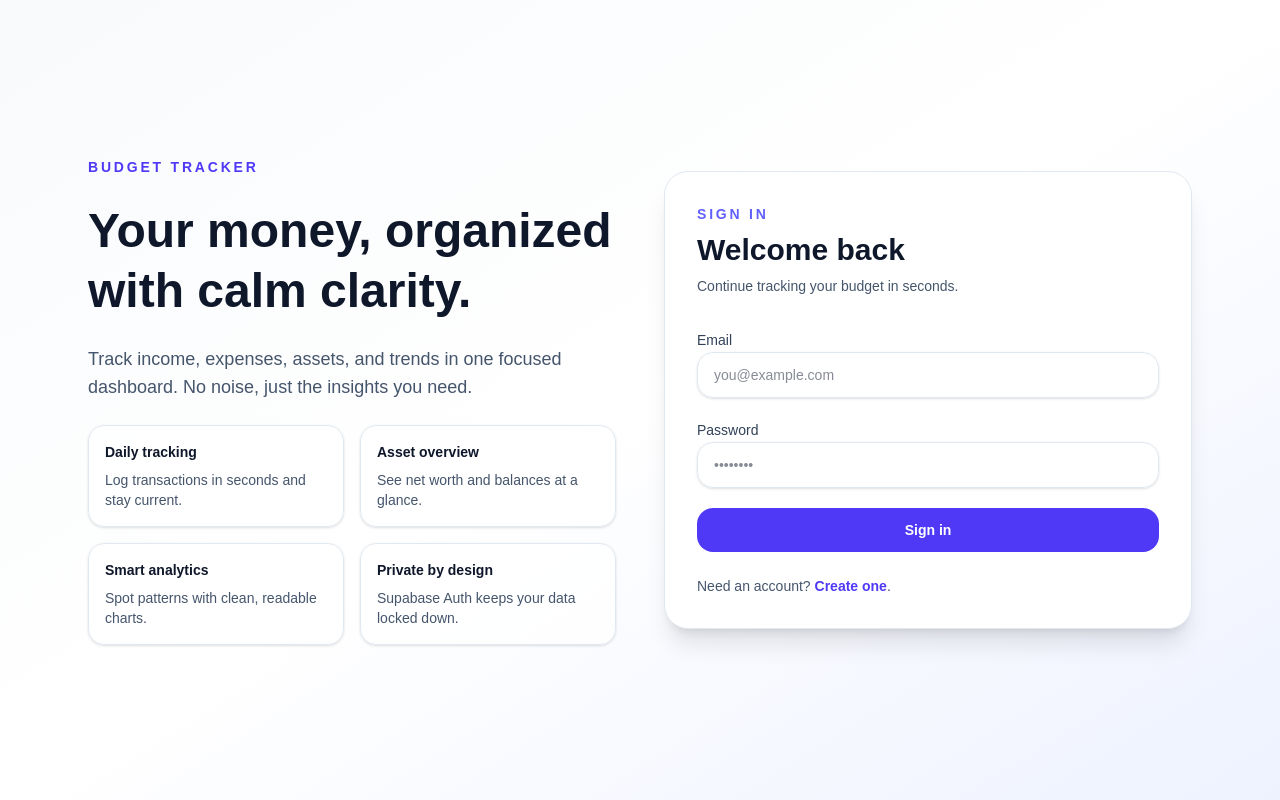
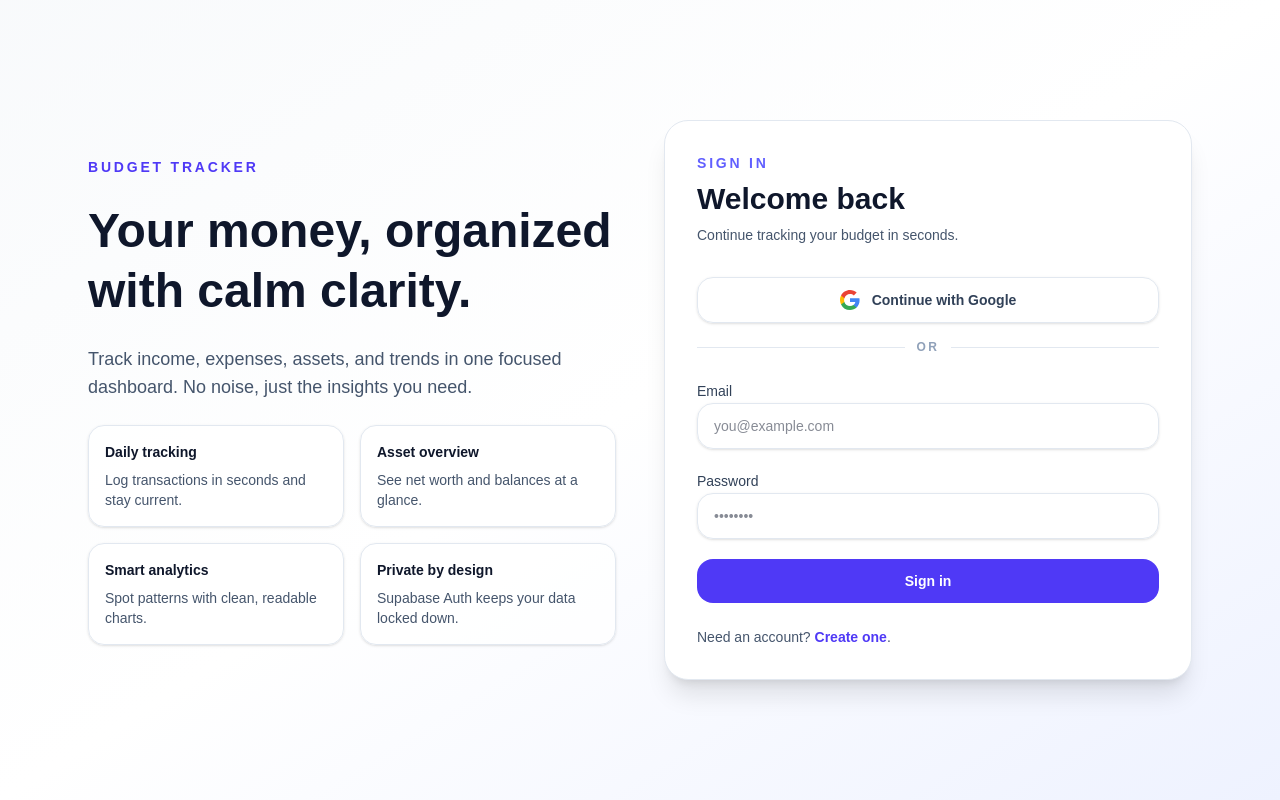
Before and after one commit to OkCripto/B-Track7, a Next.js app: page /login in a window 1280 px wide. Built offline with nearby package versions, Linux system fonts and the light colour scheme; no server answers.

Commit message:
feat(auth): social logins

```diff
--- /dev/null
+++ b/src/app/(auth)/auth/auth-code-error/page.tsx
@@ -0,0 +1,34 @@
+import Link from "next/link";
+
+export default function AuthCodeErrorPage() {
+  return (
+    <div className="rounded-3xl border border-slate-200 bg-white p-8 shadow-xl">
+      <div className="space-y-3">
+        <p className="text-sm font-semibold uppercase tracking-[0.2em] text-rose-500">
+          Authentication error
+        </p>
+        <h2 className="text-3xl font-semibold text-slate-900">
+          We couldn't complete that sign-in
+        </h2>
+        <p className="text-sm text-slate-600">
+          The authentication link expired or was already used. Please try again.
+        </p>
+      </div>
+
+      <div className="mt-6 flex flex-col gap-3 sm:flex-row">
+        <Link
+          className="inline-flex items-center justify-center rounded-xl bg-indigo-600 px-4 py-3 text-sm font-semibold text-white transition hover:bg-indigo-700"
+          href="/login"
+        >
+          Back to sign in
+        </Link>
+        <Link
+          className="inline-flex items-center justify-center rounded-xl border border-slate-200 px-4 py-3 text-sm font-semibold text-slate-700 transition hover:border-slate-300 hover:bg-slate-50"
+          href="/signup"
+        >
+          Create an account
+        </Link>
+      </div>
+    </div>
+  );
+}
--- /dev/null
+++ b/src/app/(auth)/auth/callback/route.ts
@@ -0,0 +1,34 @@
+import { NextResponse } from "next/server";
+import { createSupabaseServerClient } from "@/lib/supabase/server";
+
+export async function GET(request: Request) {
+  const { searchParams, origin } = new URL(request.url);
+  const code = searchParams.get("code");
+  let next = searchParams.get("next") ?? "/dashboard";
+
+  if (!next.startsWith("/")) {
+    next = "/dashboard";
+  }
+
+  if (code) {
+    const supabase = await createSupabaseServerClient();
+    const { error } = await supabase.auth.exchangeCodeForSession(code);
+
+    if (!error) {
+      const forwardedHost = request.headers.get("x-forwarded-host");
+      const isLocalEnv = process.env.NODE_ENV === "development";
+
+      if (isLocalEnv) {
+        return NextResponse.redirect(`${origin}${next}`);
+      }
+
+      if (forwardedHost) {
+        return NextResponse.redirect(`https://${forwardedHost}${next}`);
+      }
+
+      return NextResponse.redirect(`${origin}${next}`);
+    }
+  }
+
+  return NextResponse.redirect(`${origin}/auth/auth-code-error`);
+}
--- a/src/app/(auth)/login/LoginForm.tsx
+++ b/src/app/(auth)/login/LoginForm.tsx
@@ -8,6 +8,7 @@ import { createSupabaseBrowserClient } from "@/lib/supabase/browser";
 export default function LoginForm() {
   const router = useRouter();
   const [isLoading, setIsLoading] = useState(false);
+  const [isGoogleLoading, setIsGoogleLoading] = useState(false);
   const [error, setError] = useState<string | null>(null);
   const [message, setMessage] = useState<string | null>(null);
 
@@ -59,6 +60,43 @@ export default function LoginForm() {
     }
   };
 
+  const handleGoogleSignIn = async () => {
+    setError(null);
+    setMessage(null);
+
+    if (!supabaseReady) {
+      setError("Missing Supabase environment variables.");
+      return;
+    }
+
+    setIsGoogleLoading(true);
+
+    try {
+      const supabase = createSupabaseBrowserClient();
+      const redirectTo = `${window.location.origin}/auth/callback?next=/dashboard`;
+      const { error: oauthError } = await supabase.auth.signInWithOAuth({
+        provider: "google",
+        options: {
+          redirectTo,
+        },
+      });
+
+      if (oauthError) {
+        setError(oauthError.message);
+        setIsGoogleLoading(false);
+        return;
+      }
+
+      setMessage("Redirecting to Google...");
+    } catch (err) {
+      setError("Unable to start Google sign-in. Please try again.");
+    } finally {
+      setIsGoogleLoading(false);
+    }
+  };
+
+  const isAnyLoading = isLoading || isGoogleLoading;
+
   return (
     <div className="rounded-3xl border border-slate-200 bg-white p-8 shadow-xl">
       <div className="space-y-2">
@@ -73,7 +111,47 @@ export default function LoginForm() {
         </p>
       </div>
 
-      <form onSubmit={handleSubmit} className="mt-8 space-y-5">
+      <div className="mt-8 space-y-4">
+        <button
+          className="flex w-full items-center justify-center gap-3 rounded-xl border border-slate-200 px-4 py-3 text-sm font-semibold text-slate-700 shadow-sm transition hover:border-slate-300 hover:bg-slate-50 disabled:cursor-not-allowed disabled:opacity-70"
+          type="button"
+          onClick={handleGoogleSignIn}
+          disabled={isAnyLoading || !supabaseReady}
+        >
+          <svg
+            className="h-5 w-5"
+            viewBox="0 0 24 24"
+            aria-hidden="true"
+          >
+            <path
+              d="M23.49 12.27c0-.82-.07-1.6-.2-2.36H12v4.47h6.46a5.53 5.53 0 0 1-2.4 3.63v3.02h3.88c2.27-2.1 3.55-5.2 3.55-8.76Z"
+              fill="#4285F4"
+            />
+            <path
+              d="M12 24c3.24 0 5.95-1.07 7.94-2.9l-3.88-3.02c-1.08.72-2.46 1.15-4.06 1.15-3.13 0-5.78-2.12-6.73-4.98H1.26v3.12A12 12 0 0 0 12 24Z"
+              fill="#34A853"
+            />
+            <path
+              d="M5.27 14.25A7.2 7.2 0 0 1 4.9 12c0-.78.13-1.54.37-2.25V6.63H1.26A12 12 0 0 0 0 12c0 1.94.46 3.78 1.26 5.37l4.01-3.12Z"
+              fill="#FBBC05"
+            />
+            <path
+              d="M12 4.77c1.76 0 3.34.6 4.58 1.78l3.44-3.44C17.94 1.19 15.23 0 12 0 7.27 0 3.17 2.71 1.26 6.63l4.01 3.12C6.22 6.88 8.87 4.77 12 4.77Z"
+              fill="#EA4335"
+            />
+          </svg>
+          <span>
+            {isGoogleLoading ? "Connecting to Google..." : "Continue with Google"}
+          </span>
+        </button>
+        <div className="flex items-center gap-3 text-xs font-semibold uppercase tracking-[0.2em] text-slate-400">
+          <span className="h-px flex-1 bg-slate-200" />
+          <span>or</span>
+          <span className="h-px flex-1 bg-slate-200" />
+        </div>
+      </div>
+
+      <form onSubmit={handleSubmit} className="mt-6 space-y-5">
         <div className="space-y-2">
           <label className="text-sm font-medium text-slate-700" htmlFor="email">
             Email
@@ -121,7 +199,7 @@ export default function LoginForm() {
         <button
           className="flex w-full items-center justify-center rounded-xl bg-indigo-600 px-4 py-3 text-sm font-semibold text-white transition hover:bg-indigo-700 disabled:cursor-not-allowed disabled:bg-indigo-300"
           type="submit"
-          disabled={isLoading || !supabaseReady}
+          disabled={isAnyLoading || !supabaseReady}
         >
           {isLoading ? "Signing in..." : "Sign in"}
         </button>
--- a/src/app/(auth)/signup/SignupForm.tsx
+++ b/src/app/(auth)/signup/SignupForm.tsx
@@ -8,6 +8,7 @@ import { createSupabaseBrowserClient } from "@/lib/supabase/browser";
 export default function SignupForm() {
   const router = useRouter();
   const [isLoading, setIsLoading] = useState(false);
+  const [isGoogleLoading, setIsGoogleLoading] = useState(false);
   const [error, setError] = useState<string | null>(null);
   const [message, setMessage] = useState<string | null>(null);
 
@@ -65,6 +66,43 @@ export default function SignupForm() {
     }
   };
 
+  const handleGoogleSignUp = async () => {
+    setError(null);
+    setMessage(null);
+
+    if (!supabaseReady) {
+      setError("Missing Supabase environment variables.");
+      return;
+    }
+
+    setIsGoogleLoading(true);
+
+    try {
+      const supabase = createSupabaseBrowserClient();
+      const redirectTo = `${window.location.origin}/auth/callback?next=/dashboard`;
+      const { error: oauthError } = await supabase.auth.signInWithOAuth({
+        provider: "google",
+        options: {
+          redirectTo,
+        },
+      });
+
+      if (oauthError) {
+        setError(oauthError.message);
+        setIsGoogleLoading(false);
+        return;
+      }
+
+      setMessage("Redirecting to Google...");
+    } catch (err) {
+      setError("Unable to start Google sign-up. Please try again.");
+    } finally {
+      setIsGoogleLoading(false);
+    }
+  };
+
+  const isAnyLoading = isLoading || isGoogleLoading;
+
   return (
     <div className="rounded-3xl border border-slate-200 bg-white p-8 shadow-xl">
       <div className="space-y-2">
@@ -79,7 +117,47 @@ export default function SignupForm() {
         </p>
       </div>
 
-      <form onSubmit={handleSubmit} className="mt-8 space-y-5">
+      <div className="mt-8 space-y-4">
+        <button
+          className="flex w-full items-center justify-center gap-3 rounded-xl border border-slate-200 px-4 py-3 text-sm font-semibold text-slate-700 shadow-sm transition hover:border-slate-300 hover:bg-slate-50 disabled:cursor-not-allowed disabled:opacity-70"
+          type="button"
+          onClick={handleGoogleSignUp}
+          disabled={isAnyLoading || !supabaseReady}
+        >
+          <svg
+            className="h-5 w-5"
+            viewBox="0 0 24 24"
+            aria-hidden="true"
+          >
+            <path
+              d="M23.49 12.27c0-.82-.07-1.6-.2-2.36H12v4.47h6.46a5.53 5.53 0 0 1-2.4 3.63v3.02h3.88c2.27-2.1 3.55-5.2 3.55-8.76Z"
+              fill="#4285F4"
+            />
+            <path
+              d="M12 24c3.24 0 5.95-1.07 7.94-2.9l-3.88-3.02c-1.08.72-2.46 1.15-4.06 1.15-3.13 0-5.78-2.12-6.73-4.98H1.26v3.12A12 12 0 0 0 12 24Z"
+              fill="#34A853"
+            />
+            <path
+              d="M5.27 14.25A7.2 7.2 0 0 1 4.9 12c0-.78.13-1.54.37-2.25V6.63H1.26A12 12 0 0 0 0 12c0 1.94.46 3.78 1.26 5.37l4.01-3.12Z"
+              fill="#FBBC05"
+            />
+            <path
+              d="M12 4.77c1.76 0 3.34.6 4.58 1.78l3.44-3.44C17.94 1.19 15.23 0 12 0 7.27 0 3.17 2.71 1.26 6.63l4.01 3.12C6.22 6.88 8.87 4.77 12 4.77Z"
+              fill="#EA4335"
+            />
+          </svg>
+          <span>
+            {isGoogleLoading ? "Connecting to Google..." : "Continue with Google"}
+          </span>
+        </button>
+        <div className="flex items-center gap-3 text-xs font-semibold uppercase tracking-[0.2em] text-slate-400">
+          <span className="h-px flex-1 bg-slate-200" />
+          <span>or</span>
+          <span className="h-px flex-1 bg-slate-200" />
+        </div>
+      </div>
+
+      <form onSubmit={handleSubmit} className="mt-6 space-y-5">
         <div className="space-y-2">
           <label className="text-sm font-medium text-slate-700" htmlFor="email">
             Email
@@ -127,7 +205,7 @@ export default function SignupForm() {
         <button
           className="flex w-full items-center justify-center rounded-xl bg-indigo-600 px-4 py-3 text-sm font-semibold text-white transition hover:bg-indigo-700 disabled:cursor-not-allowed disabled:bg-indigo-300"
           type="submit"
-          disabled={isLoading || !supabaseReady}
+          disabled={isAnyLoading || !supabaseReady}
         >
           {isLoading ? "Creating account..." : "Create account"}
         </button>
```
